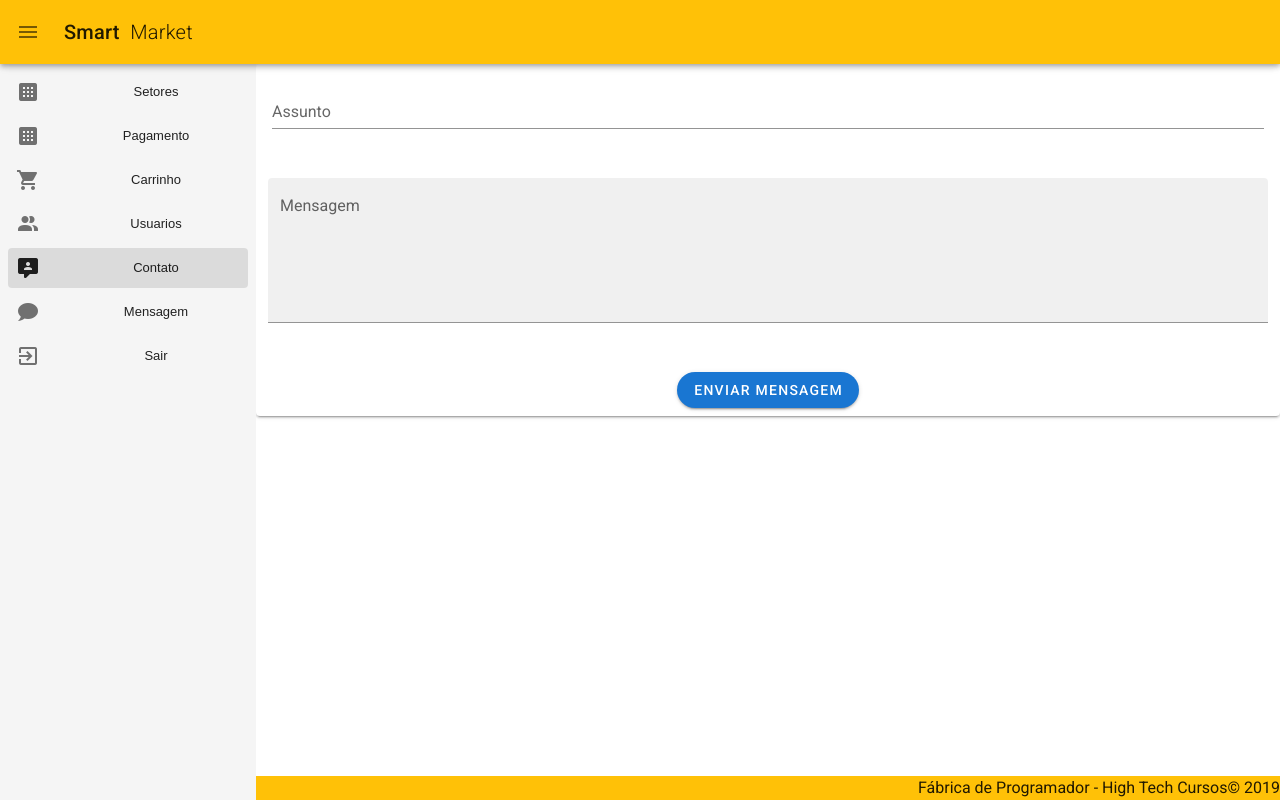
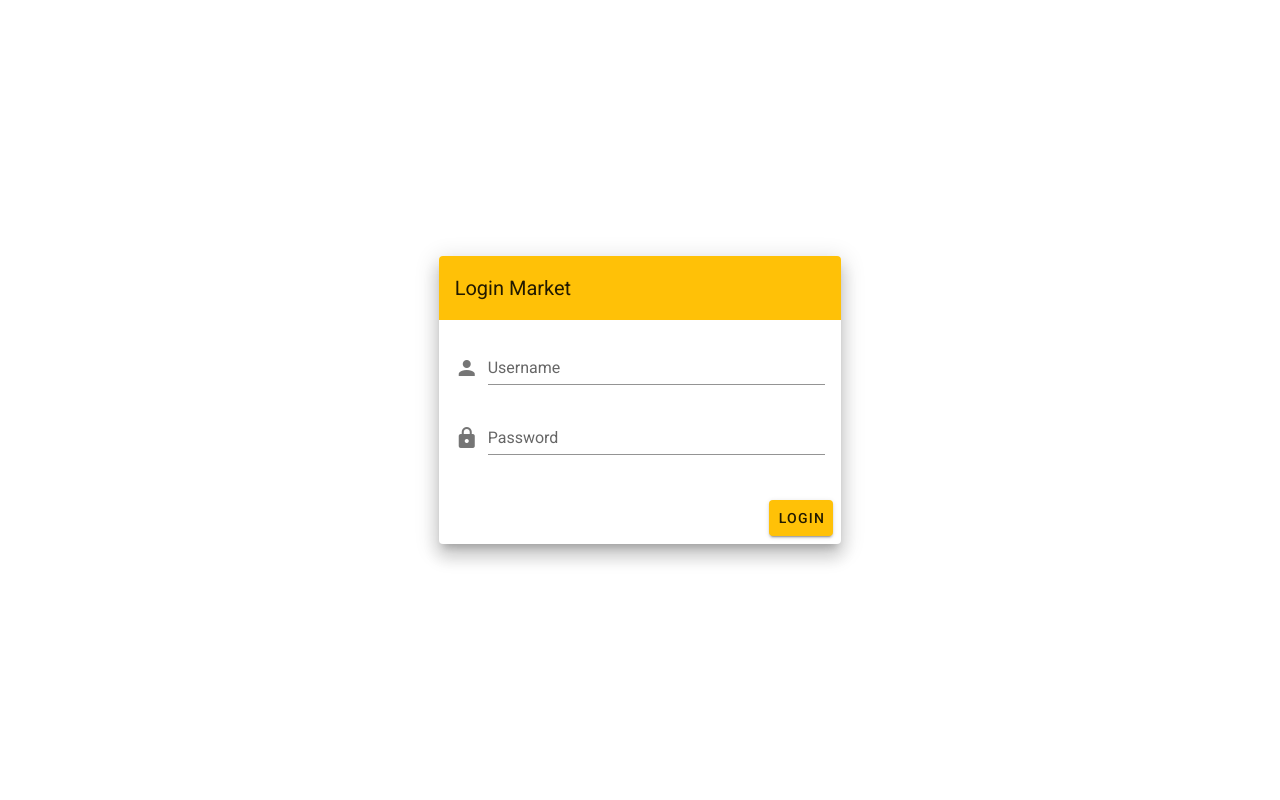
Before and after one commit to fabricadeprogramador/t25-smart-market-app, a Vue app: page /contato in a window 1280 px wide. Built offline with nearby package versions, Linux system fonts and the light colour scheme.

Commit message:
Login App

```diff
--- a/src/App.vue
+++ b/src/App.vue
@@ -1,6 +1,5 @@
 <template>
-  <v-app id="keep" v-if="true">
-
+  <v-app id="keep" v-if="logado">
     <v-app-bar app clipped-left color="amber">
       <v-app-bar-nav-icon @click="drawer = !drawer"></v-app-bar-nav-icon>
       <span class="title ml-3 mr-5">
@@ -9,6 +8,7 @@
       </span>
 
       <v-spacer></v-spacer>
+      <v-icon @click="logout">mdi-exit-to-app</v-icon>
     </v-app-bar>
 
     <v-navigation-drawer v-model="drawer" app clipped color="grey lighten-4">
@@ -76,6 +76,7 @@
 </template>
 
 <script>
+import HttpRequestUtil from "@/util/HttpRequestUtil";
 export default {
   props: {
     source: String
@@ -84,31 +85,34 @@ export default {
     drawer: null,
     username: "",
     password: "",
+    logado: false,
     items: [
-       {
-        title: "Setores",
-        icon: "mdi-apps-box",
-        route: "/setores"
+      {
+        title: "Home",
+        icon: "mdi-home",
+        route: "/home"
+      },
+      {
+        title: "Clientes",
+        icon: "mdi-account",
+        route: "/clientes"
       },
 
       {
-        title: "Pagamento",
+        title: "Produtos",
+        icon: "mdi-basket",
+        route: "/produtos"
+      },
+      {
+        title: "Controle",
         icon: "mdi-apps-box",
-        route: "/pagamento"
+        route: "/controle"
       },
-
-      {
-        title: "Carrinho",
-        icon: "mdi-cart",
-        route: "/carrinho"
-      },
-
       {
         title: "Usuarios",
         icon: "mdi-account-multiple",
         route: "/usuarios"
       },
-
       {
         title: "Contato",
         icon: "mdi-comment-account",
@@ -116,36 +120,67 @@ export default {
       },
 
       {
-        title: "Mensagem",
-        icon: "mdi-chat",
-        route: "/mensagem"
+        title: "Compras",
+        icon: "mdi-cart",
+        route: "/compras"
       },
-
       {
-        title: "Sair",
-        icon: "mdi-exit-to-app",
-        route: "/"
-      },
+        title: "Setores",
+        icon: "mdi-apps-box",
+        route: "/setores"
+      }
     ]
   }),
   methods: {
-    autenticar(){
+    autenticar() {
       let usuario = {};
       usuario.username = this.username;
       usuario.senha = this.password;
       usuario.tipo = "CLIENTE";
 
-      HttpRequestUtil.autenticar(usuario).then(usuario => {
-        if (usuario == "Usuário ou senha inválidos!") {
-          alert("usuário invalido");
+      HttpRequestUtil.autenticar(usuario).then(usuarioAut => {
+        if (JSON.stringify(usuarioAut[0]) != undefined) {
+          if (
+            usuarioAut[0].username == usuario.username &&
+            usuarioAut[0].senha == usuario.senha &&
+            usuarioAut[0].tipo == usuario.tipo
+          ) {
+            this.buscarClientePorUsuario(usuarioAut[0]._id);
+          }
         } else {
-          localStorage.setItem("Logado", JSON.stringify(usuario[0]));
-          alert("Usuário Logado com sucesso!");
-          this.$router.push("/");
+          alert("Usuário e/ou senha inválidos");
         }
       });
+    },
+    buscarClientePorUsuario(idusuario) {
+      let cliente = {};
+      cliente.usuario = idusuario;
+
+      HttpRequestUtil.buscarClientePorUsuario(cliente).then(clienteAut => {
+      alert('APP' + JSON.stringify(clienteAut));
+        localStorage.setItem("clienteLogado", JSON.stringify(clienteAut[0]));
+        this.logado = true;
+      });
+    },
+
+    logout() {
+      localStorage.removeItem("clienteLogado");
+      this.logado = false;
+    },
+
+    buscarUsuarioLS() {
+      let lsUsuario = null;
+      lsUsuario = localStorage.getItem("clienteLogado");
+      if (lsUsuario == null) {
+        this.logado = false;
+      } else {
+        this.logado = true;
+      }
     }
   },
+  mounted() {
+    this.buscarUsuarioLS();
+  }
 };
 </script>
 <style>
--- a/src/util/HttpRequestUtil.js
+++ b/src/util/HttpRequestUtil.js
@@ -35,7 +35,13 @@ export default {
 
   async salvarCliente(cliente) {
     return axios
-      .post(API_URL + "/clientes", cliente)
+      .get(API_URL + "/clientes", cliente)
+      .then(response => response.data);
+  },
+
+  async buscarClientePorUsuario(usuario) {
+    return axios
+      .get(API_URL + "/clientes/usuario", usuario)
       .then(response => response.data);
   },
 
@@ -50,9 +56,9 @@ export default {
   },
 
   //Login
-  async autenticar() {
+  async autenticar(usuario) {
     return axios
-      .post(API_URL + "/autenticar", autenticar)
+      .post(API_URL + "/autenticar", usuario)
       .then(autenticar => autenticar.data);
   },
 
```
